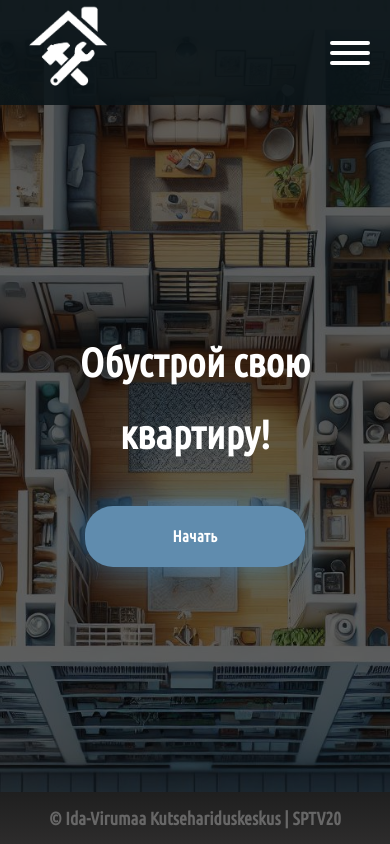
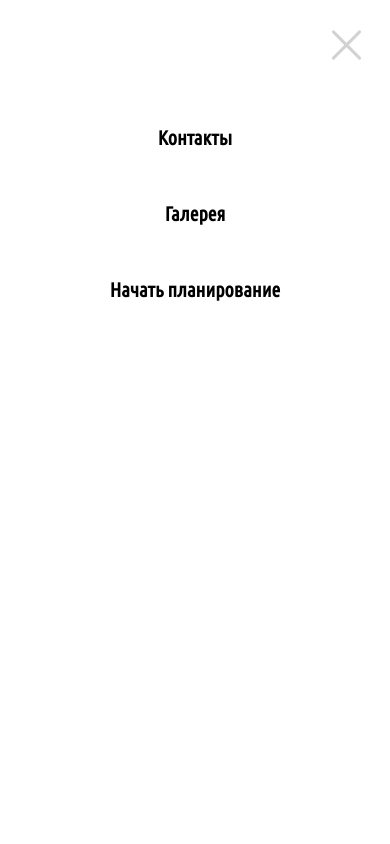
Before and after one commit to ArtemKaalik/flatupgrade, a website: page index.html in a window 390 px wide. Both pictures are taken after a click on the button 350 px from the left and 52 px from the top of the page. Shown: the top 844 px of the page. Drawn offline with Linux system fonts and the light colour scheme.

Commit message:
Added modal windows, bug fixes

```diff
--- a/assets/css/components.css
+++ b/assets/css/components.css
@@ -121,3 +121,82 @@
     margin-bottom: 70px;
   }
 }
+
+
+.btn-close {
+  position: relative;
+  border: none;
+  cursor: pointer;
+  background: none;
+  padding: 0;
+  width: 50px;
+  height: 50px;
+  display: inline-block;
+  transition: transform .2s, opacity .2s;
+}
+
+.btn-close:hover {
+  transform: scale(1.1);
+}
+
+.btn-close:active {
+  transform: scale(.9);
+  opacity: .8;
+}
+
+.btn-close::before,
+.btn-close::after {
+  content: '';
+  background: #d2d2d2;
+  height: 40px;
+  width: 3px;
+  position: absolute;
+  border-radius: 10px;
+  top: 50%;
+}
+
+.btn-close::before {
+  transform: translateY(-50%) rotate(45deg);
+}
+
+.btn-close::after {
+  transform: translateY(-50%) rotate(-45deg);
+}
+
+.mobile-menu {
+  width: 100%;
+}
+
+.mobile-menu__ul {
+  list-style: none;
+  margin: 0;
+  padding: 0;
+}
+
+.mobile-menu__link {
+  text-decoration: none;
+  padding: 20px 0;
+  display: block;
+  font-family: 'Ubuntu Condensed', sans-serif;
+  font-size: 24px;
+  color: inherit;
+  font-weight: 900;
+  text-align: center;
+  transition: background .2s, color .2s, opacity .2s;
+}
+
+.mobile-menu__link:hover {
+  background: #2B3846;
+  color: #fff;
+}
+
+.mobile-menu__link:active {
+  opacity: .8;
+}
+
+
+@media (max-width: 767px) {
+.mobile-menu__link {
+    font-size: 20px;
+}
+}
--- /dev/null
+++ b/assets/css/modalwindow.css
@@ -0,0 +1,93 @@
+.modalwindow {
+    position: fixed;
+    z-index: 10;
+    top: 0;
+    left: 0;
+    background: rgba(0,0,0,.7);
+    width: 100%;
+    height: 100%;
+    overflow: auto;
+    pointer-events: none;
+    opacity: 0;
+    visibility: hidden;
+}
+
+.modalwindow.is-active {
+    pointer-events: auto;
+    opacity: 1;
+    visibility: visible;
+}
+
+.modalwindow__wrapper {
+    display: table;
+    height: 100%;
+    width: 100%;
+}
+
+.modalwindow__inner {
+    display: table-cell;
+    vertical-align: middle;
+    padding: 50px 0;
+}
+
+.modalwindow__content {
+    background: #fff;
+    padding: 70px 20px;
+    max-width: 730px;
+    margin: 0 auto;
+    position: relative;
+    border-radius: 20px;
+}
+
+.modalwindow__content--padding {
+    padding-left: 0;
+    padding-right: 0;
+}
+
+.modalwindow__content--centered {
+    display: flex;
+    flex-direction: column;
+    align-items: center;
+}
+
+.modalwindow__btn-close {
+    position: absolute;
+    top: 20px;
+    right: 20px;
+}
+
+.modalwindow__title {
+    margin-bottom: 20px;
+}
+
+.modalwindow__subtitle {
+    margin: 0;
+    text-align: center;
+    font-size: 24px;
+}
+
+.modalwindow__subtitle--order {
+    max-width: 360px;
+    margin: 0 auto 40px;
+}
+
+@media (max-width: 767px) {
+    .modalwindow__inner {
+        padding: 0;
+    }
+
+    .modalwindow__content {
+        max-width: 100%;
+        height: 100%;
+        border-radius: 0;
+        padding-top: 100px;
+    }
+
+    .modalwindow__subtitle {
+      font-size: 18px;
+    }
+
+    .modalwindow__subtitle--order {
+        max-width: 260px;
+    }
+}
--- /dev/null
+++ b/assets/js/modalwindow.js
@@ -0,0 +1,47 @@
+;(function() {
+    document.addEventListener("DOMContentLoaded", function() {
+        var body = window.myLib.body;
+
+        body.addEventListener("click", function(e) {
+            var target = e.target;
+            var modalwindowClass = window.myLib.closestAttr(target, "data-modalwindow");
+
+            if (modalwindowClass === null) {
+                return;
+            }
+
+            e.preventDefault();
+            var modalwindow = document.querySelector("." + modalwindowClass);
+
+            if(modalwindow) {
+                window.myLib.showModalwindow(modalwindow);
+                window.myLib.toggleScroll();
+            }
+        });
+
+        body.addEventListener("click", function(e) {
+            var target = e.target;
+
+            if (target.classList.contains("modalwindow-close") ||
+                target.classList.contains("modalwindow__inner")) {
+                var modalwindow = window.myLib.closestItemByClass(target, "modalwindow");
+
+                window.myLib.closeModalwindow(modalwindow);
+                window.myLib.toggleScroll();
+            }
+        });
+
+        body.addEventListener("keydown", function(e) {
+            if (e.keyCode !== 27) {
+                return;
+            }
+
+            var modalwindow = document.querySelector(".modalwindow.is-active");
+
+            if (modalwindow) {
+                window.myLib.closeModalwindow(modalwindow);
+                window.myLib.toggleScroll();
+            }
+        });
+    });
+})();
--- a/index.html
+++ b/index.html
@@ -13,6 +13,7 @@
     <link rel="stylesheet" href="assets/css/footer-page.css">
     <link rel="stylesheet" href="assets/css/section-gallery.css">
     <link rel="stylesheet" href="assets/css/section-contacts.css">
+    <link rel="stylesheet" href="assets/css/modalwindow.css">
 
     <link rel="preconnect" href="https://fonts.googleapis.com">
     <link rel="preconnect" href="https://fonts.gstatic.com" crossorigin>
@@ -45,7 +46,7 @@
             </ul>
         </nav>
         <div class="header-page__hamburger">
-            <button class="btn-menu" type="button">
+            <button class="btn-menu" type="button" data-modalwindow="modalwindow-menu">
             <span class="btn-menu__box">
                 <span class="btn-menu__inner"></span>
             </span>
@@ -140,7 +141,32 @@
 </footer>
 
 
+<div class="modalwindow modalwindow-menu">
+    <div class="modalwindow__wrapper">
+        <div class="modalwindow__inner">
+            <div class="modalwindow__content modalwindow__content--padding modalwindow__content--centered">
+                <button class="btn-close modalwindow__btn-close modalwindow-close"></button>
+                <nav class="mobile-menu popup__mobile-menu">
+                    <ul class="mobile-menu__ul">
+                      <li class="mobile-menu__li">
+                        <a class="mobile-menu__link modalwindow-close" href="#" data-scroll-to="section-contacts">Контакты</a>
+                      </li>
+                      <li class="mobile-menu__li">
+                        <a class="mobile-menu__link modalwindow-close" href="#" data-scroll-to="section-gallery">Галерея</a>
+                      </li>
+                      <li class="mobile-menu__li">
+                        <a class="mobile-menu__link modalwindow-close" href="flatupgrade.html">Начать планирование</a>
+                      </li>
+                    </ul>
+                  </nav>
+            </div>
+        </div>
+    </div>
+</div>
+
+
 <script src="assets/js/myLib.js"></script>
+<script src="assets/js/modalwindow.js"></script>
 <script src="assets/js/scrollTo.js"></script>
 
 </body>
```
Also changed, not shown: flatupgrade.html (+21 -1 lines).
